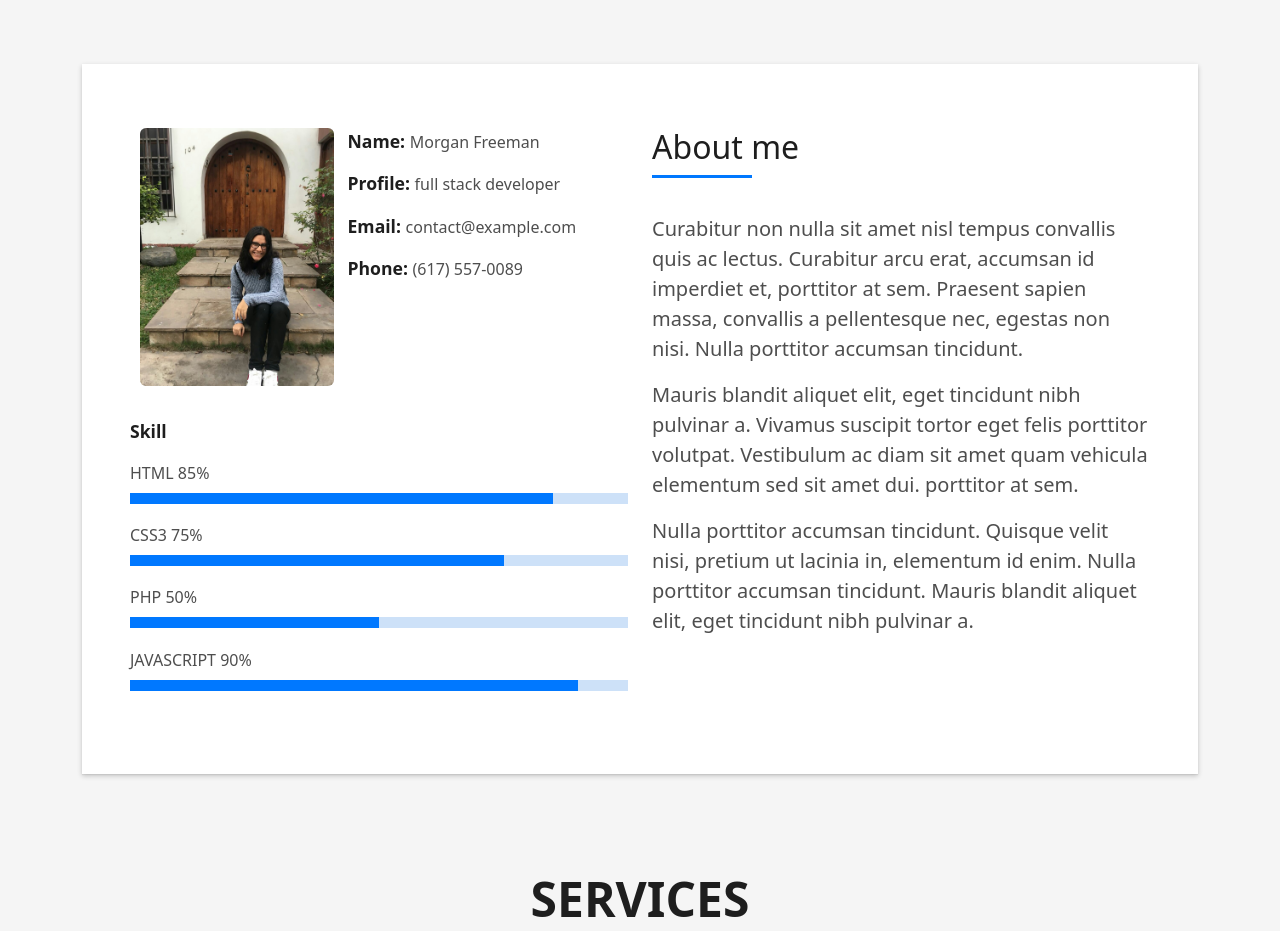
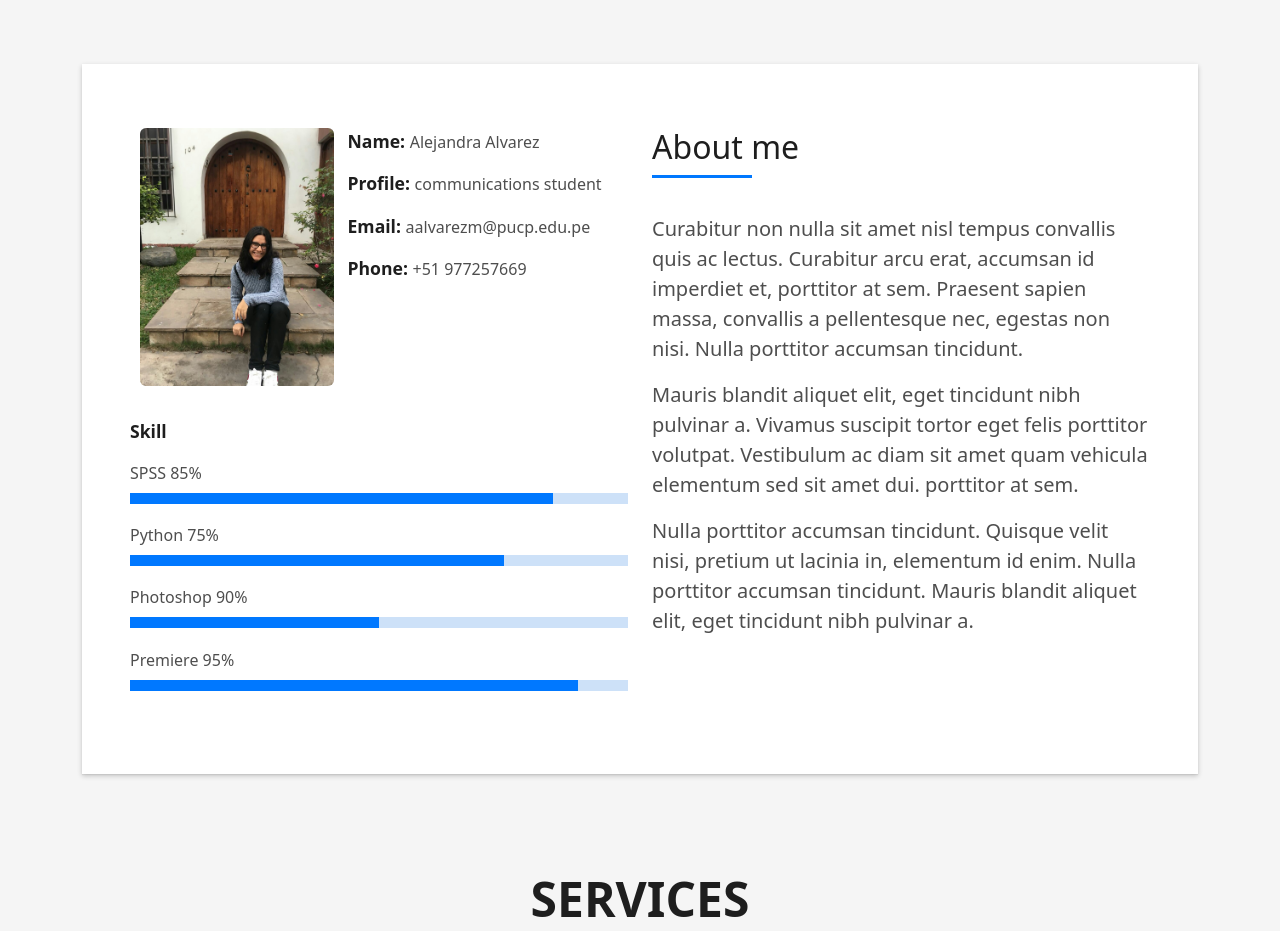
Before and after one commit to alealvarez7/Portafolio, a plain HTML site: page index.html in a window 1280 px wide. Shown: the part 800-1731 px from the top of the page. Drawn offline with Linux system fonts and the light colour scheme.

Commit message:
Update index.html

```diff
--- a/index.html
+++ b/index.html
@@ -88,28 +88,28 @@
                     </div>
                     <div class="col-sm-6 col-md-7">
                       <div class="about-info">
-                        <p><span class="title-s">Name: </span> <span>Morgan Freeman</span></p>
-                        <p><span class="title-s">Profile: </span> <span>full stack developer</span></p>
-                        <p><span class="title-s">Email: </span> <span>contact@example.com</span></p>
-                        <p><span class="title-s">Phone: </span> <span>(617) 557-0089</span></p>
+                        <p><span class="title-s">Name: </span> <span>Alejandra Alvarez</span></p>
+                        <p><span class="title-s">Profile: </span> <span>communications student</span></p>
+                        <p><span class="title-s">Email: </span> <span>aalvarezm@pucp.edu.pe</span></p>
+                        <p><span class="title-s">Phone: </span> <span>+51 977257669</span></p>
                       </div>
                     </div>
                   </div>
                   <div class="skill-mf">
                     <p class="title-s">Skill</p>
-                    <span>HTML</span> <span class="pull-right">85%</span>
+                    <span>SPSS</span> <span class="pull-right">85%</span>
                     <div class="progress">
                       <div class="progress-bar" role="progressbar" style="width: 85%;" aria-valuenow="85" aria-valuemin="0" aria-valuemax="100"></div>
                     </div>
-                    <span>CSS3</span> <span class="pull-right">75%</span>
+                    <span>Python</span> <span class="pull-right">75%</span>
                     <div class="progress">
                       <div class="progress-bar" role="progressbar" style="width: 75%" aria-valuenow="75" aria-valuemin="0" aria-valuemax="100"></div>
                     </div>
-                    <span>PHP</span> <span class="pull-right">50%</span>
+                    <span>Photoshop</span> <span class="pull-right">90%</span>
                     <div class="progress">
                       <div class="progress-bar" role="progressbar" style="width: 50%" aria-valuenow="50" aria-valuemin="0" aria-valuemax="100"></div>
                     </div>
-                    <span>JAVASCRIPT</span> <span class="pull-right">90%</span>
+                    <span>Premiere</span> <span class="pull-right">95%</span>
                     <div class="progress">
                       <div class="progress-bar" role="progressbar" style="width: 90%" aria-valuenow="90" aria-valuemin="0" aria-valuemax="100"></div>
                     </div>
```
